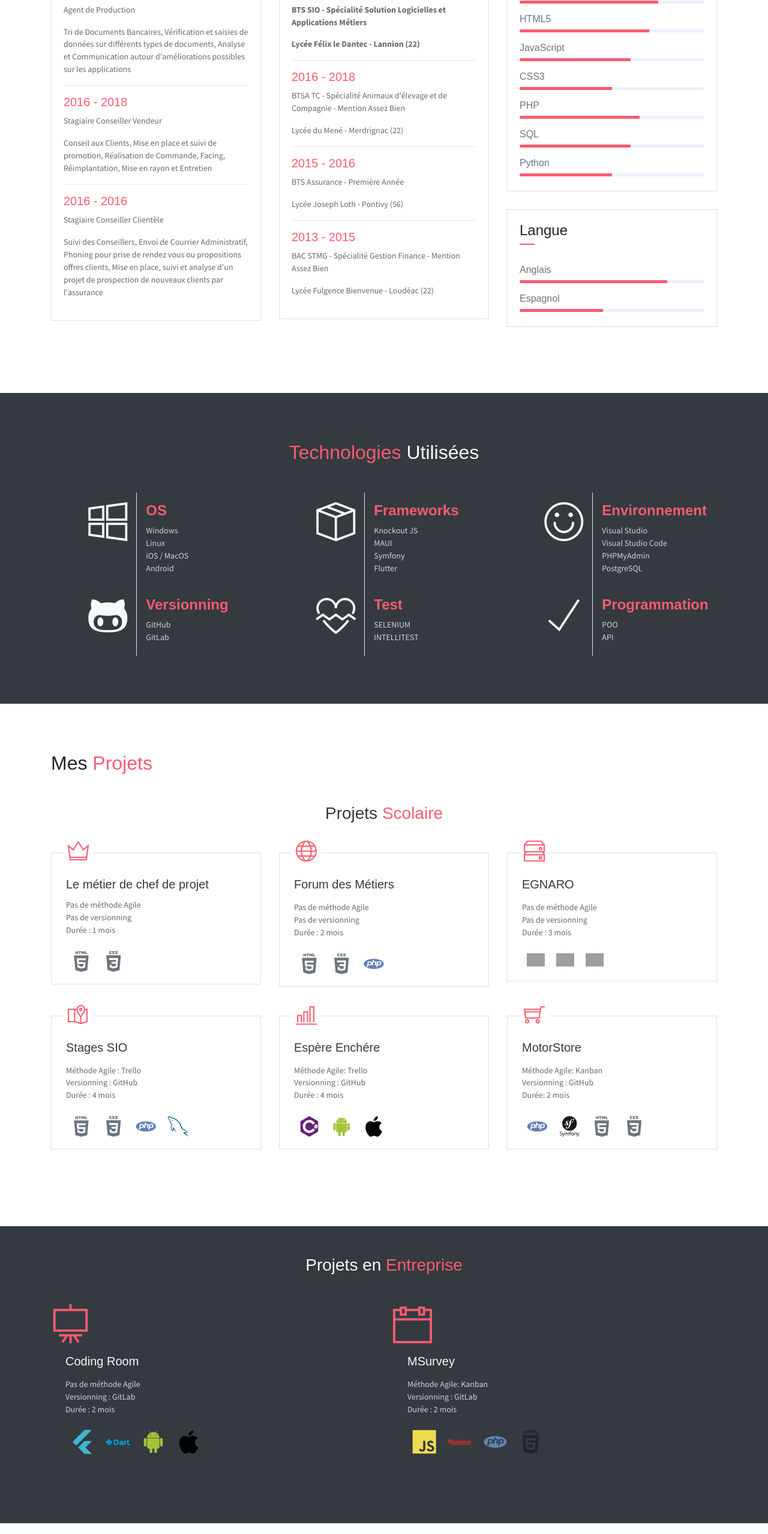
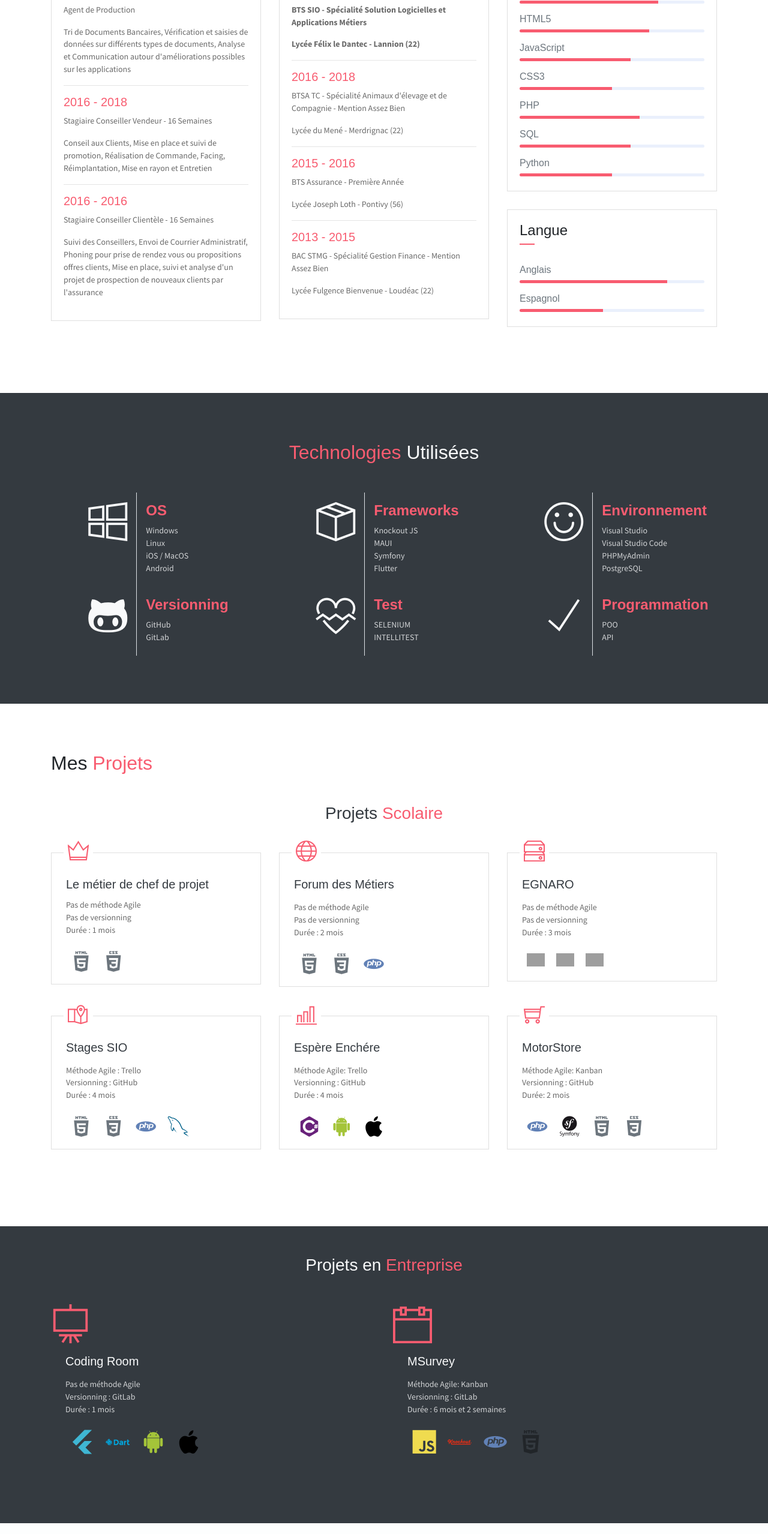
Before and after one commit to BreizhDreams/BreizhDreams.github.io, a plain HTML site: page index.html in a window 1280 px wide. Shown: the part 1454-4011 px from the top of the page at 60% size. Drawn offline with nearby package versions, Linux system fonts and the light colour scheme; grey boxes are pictures that could not be loaded.

Commit message:
Changement Date

```diff
--- a/index.html
+++ b/index.html
@@ -145,12 +145,12 @@
                                 sur les applications</P>
                             <hr>
                             <h6 class="title text-danger">2016 - 2018</h6>
-                            <P>Stagiaire Conseiller Vendeur</P>
+                            <P>Stagiaire Conseiller Vendeur - 16 Semaines</P>
                             <P class="subtitle">Conseil aux Clients, Mise en place et suivi de promotion, Réalisation de
                                 Commande, Facing, Réimplantation, Mise en rayon et Entretien</P>
                             <hr>
                             <h6 class="title text-danger">2016 - 2016</h6>
-                            <P>Stagiaire Conseiller Clientèle</P>
+                            <P>Stagiaire Conseiller Clientèle - 16 Semaines</P>
                             <P class="subtitle">Suivi des Conseillers, Envoi de Courrier Administratif, Phoning pour
                                 prise de rendez vous ou propositions offres clients, Mise en place, suivi et analyse
                                 d'un projet de prospection de nouveaux clients par l'assurance</P>
@@ -480,7 +480,7 @@
                             <div class="card-text">
                                 <p class="text-light mb-0"> Pas de méthode Agile</p>
                                 <p class="text-light mb-0"> Versionning : GitLab </p>
-                                <p class="mb-4 text-light"> Durée : 2 mois </p>
+                                <p class="mb-4 text-light"> Durée : 1 mois </p>
                                 <span>
                                     <i class="devicon-flutter-plain colored m-2" style="font-size:250%"></i>
                                     <i class="devicon-dart-plain-wordmark colored m-2" style="font-size:250%"></i>
@@ -501,7 +501,7 @@
                             <h5 class="mb-3 card-title text-light">MSurvey</h5>
                             <p class="text-light mb-0"> Méthode Agile: Kanban</p>
                             <p class="text-light mb-0"> Versionning : GitLab </p>
-                            <p class="mb-4 text-light"> Durée : 2 mois </p>
+                            <p class="mb-4 text-light"> Durée : 6 mois et 2 semaines </p>
                             <span>
                                 <i class="devicon-javascript-plain colored m-2" style="font-size:250%"></i>
                                 <i class="devicon-knockout-plain-wordmark colored  m-2" style="font-size:250%"></i>
```
